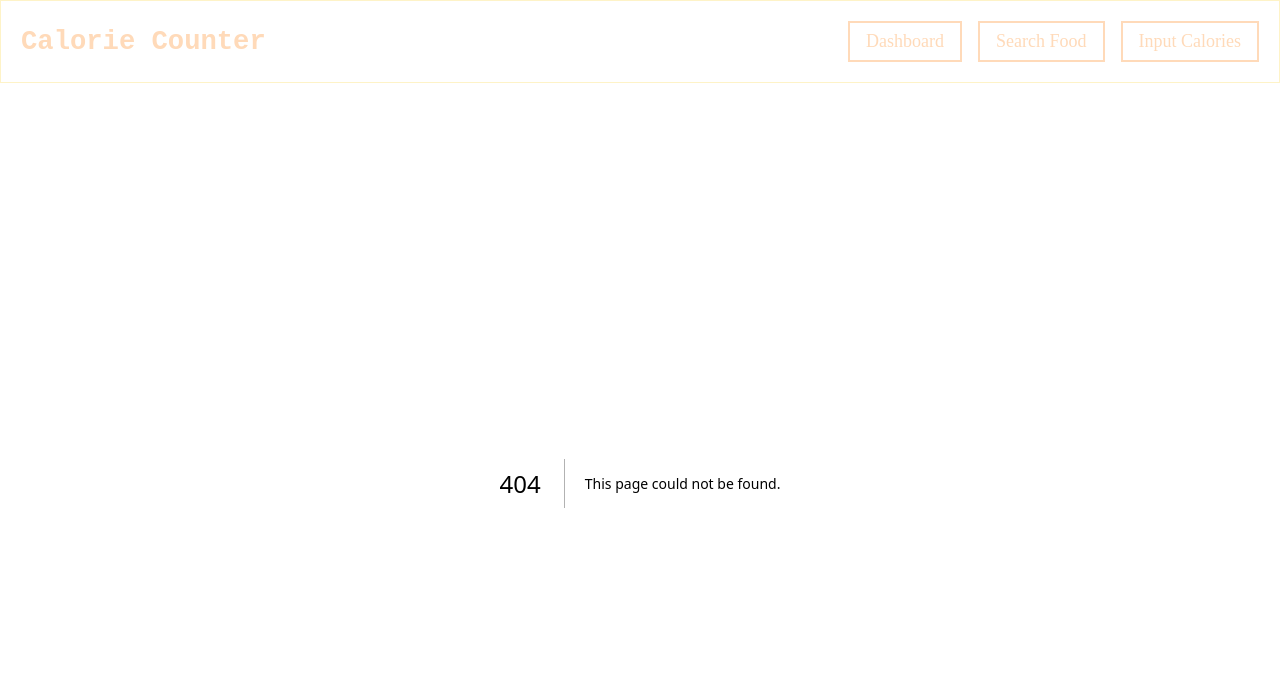
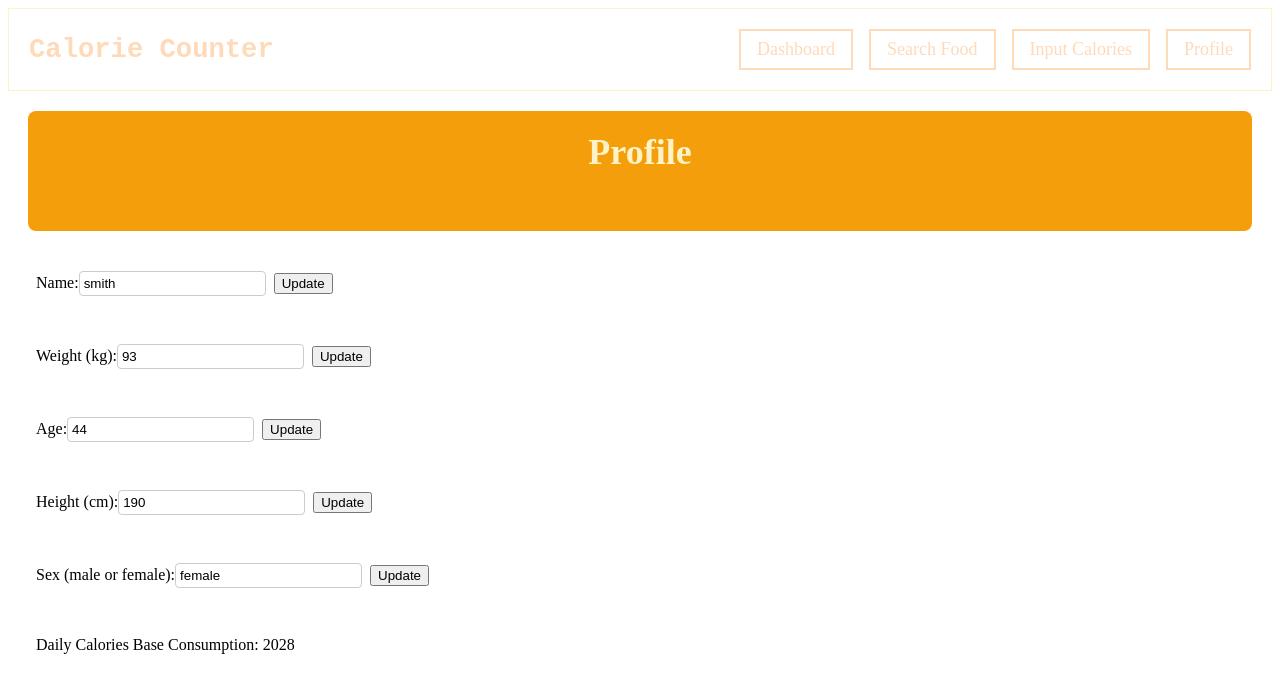
Before and after one commit to HarrisYu5/CS391FinalProject, a Next.js app: page /profile in a window 1280 px wide. Before the commit this address had no page. Shown: the top 692 px of the page. Built offline with nearby package versions, Linux system fonts and the light colour scheme.

Commit message:
Added profile page and db.json to store user information

```diff
--- /dev/null
+++ b/app/api/profile/route.ts
@@ -0,0 +1,32 @@
+// Harris Yu hy002421@bu.edu
+import { NextRequest, NextResponse } from "next/server";
+import { promises as fs } from "fs";
+import path from "path";
+import { json } from "stream/consumers";
+
+
+const dbPath = path.join(process.cwd(), "db.json"); //Get the path to db.json. process.cwd() returns the current working directory
+
+export async function GET(req: NextRequest) {
+    const data = JSON.parse(await fs.readFile(dbPath, "utf-8")); //read the JSON file and parse it
+    return NextResponse.json(data.User);
+}
+
+
+
+export async function POST(request: Request) {
+    const updatedData = await request.json();
+    const data = JSON.parse(await fs.readFile(dbPath, "utf-8")); // read the JSON file and parse it
+
+    data.User = //update the User Property
+
+    {
+        ...data.User,
+        ...updatedData,
+    };
+
+    await fs.writeFile(dbPath, JSON.stringify(data, null,1)); //write the updated data back to db.json. 1 is for indentation in db.json
+    return NextResponse.json(data.User);
+
+
+}
--- a/app/components/header.tsx
+++ b/app/components/header.tsx
@@ -53,6 +53,7 @@ export default function Header() {
         <NavLink href="/dashboard">Dashboard</NavLink>
         <NavLink href="/">Search Food</NavLink>
         <NavLink href="/loading">Input Calories</NavLink>
+        <NavLink href="/profile">Profile</NavLink>
       </NavLinks>
     </HeaderContainer>
   );
--- /dev/null
+++ b/app/profile/page.tsx
@@ -0,0 +1,169 @@
+//Completed by Harris Yu hy002421@bu.edu
+"use strict";
+"use client"; // Client side component
+import {useState, useEffect} from "react";
+
+export default function ProfilePage(){
+    const [profile, setProfile] = useState<{name: string, age: number, weight: number, height: number, sex: string}>({name: "", age: 0, weight: 0, height: 0, sex: ""});
+    //initialize with empty values
+
+    // define the state for each input field
+    const [nameInput, setNameInput] = useState("");
+    const [weightInput, setWeightInput] = useState("");
+    const [ageInput, setAgeInput] = useState("");
+    const [heightInput, setHeightInput] = useState("");
+    const [sexInput, setSexInput] = useState("");
+
+
+    async function fetchData() {
+        const res = await fetch("/api/profile"); //send a get request to the api
+        const data = await res.json(); //parse data from the response
+
+
+        setProfile(data);
+        setNameInput(data.name);
+        //convert them into strings to display them in the input fields. I had weird bugs when I tried to display them as numbers.
+        setAgeInput(String(data.age));
+        setWeightInput(String(data.weight));
+        setHeightInput(String(data.height));
+        setSexInput(data.sex);
+
+    }
+
+
+    useEffect(() => {
+        fetchData(); // call fetchData once
+    }, []);
+
+
+
+    const handleUpdateField = async (field: string, value: string) => { //update each field
+
+
+        //fix the issue with the number fields. Instead of age 030 now it shows just 30
+        //--------------
+        const numberFields = ["age", "weight", "height"]; //if they're orignally numbers, convert them to numbers from strings
+        let bodyvalue;
+        if (numberFields.includes(field)) {
+            bodyvalue = Number(value);
+        }
+        else {
+            bodyvalue = value; //string is string, no need to convert
+        }
+        //--------------
+
+        await fetch("/api/profile", {
+            method: "POST",
+            headers: {
+                "Content-Type": "application/json",},
+            body: JSON.stringify({ [field]: bodyvalue }), //update the field with the new value
+        });
+        await fetchData(); // refresh the page to reflect the changes
+
+    }
+
+    function calculateBMR(weight: number, height: number, sex: string, age: number) {
+        //source for the formula https://www.verywellfit.com/how-many-calories-do-i-need-each-day-2506873
+        if (sex === "female") {
+            return 655.1 + (9.563 * weight) + (1.850 * height) - (4.676 * age);
+        } else if (sex === "male") {
+            return 66.47 + (13.75 * weight) + (5.003 * height) - (6.755 * age);
+        } else {
+            return (655.1 + (9.563 * weight) + (1.850 * height) - (4.676 * age) + 66.47 + (13.75 * weight) + (5.003 * height) - (6.755 * age)) / 2; //return the average if sex is not binary.
+        }
+    }
+
+    const dailyCalories = calculateBMR(profile.weight, profile.height, profile.sex, profile.age) * 1.2; // 1.2 is the activity level for idle. use it for simplicity sake.
+
+    return (
+        <div>
+          <h1 style={{
+            fontWeight: 'bold',
+            padding: '1.25rem',
+            margin: '1.25rem',
+            textAlign: 'center',
+            fontSize: '2.25rem',
+            height: '5rem',
+            backgroundColor: '#f59e0b',
+            color: '#fef3c7',
+            borderRadius: '0.5rem'
+        }} >Profile</h1>
+
+          <div style={{ padding: '1.25rem', margin: '0.5rem' }}>
+            <span>Name:</span>
+            <input
+              value={nameInput}
+              style={{ marginRight: '0.5rem', padding: '0.25rem', borderRadius: '0.25rem', border: '1px solid #ccc' }}
+              onChange={(e) => setNameInput(e.target.value)}
+            />
+            <button
+              onClick={() => handleUpdateField('name', nameInput)}
+            >
+              Update
+            </button>
+          </div>
+
+          <div style={{ padding: '1.25rem', margin: '0.5rem' }}>
+            <span>Weight (kg):</span>
+            <input
+              type="number"
+              style={{ marginRight: '0.5rem', padding: '0.25rem', borderRadius: '0.25rem', border: '1px solid #ccc' }}
+              value={weightInput}
+              onChange={(e) => setWeightInput(e.target.value)}
+            />
+            <button
+              onClick={() => handleUpdateField('weight', weightInput.toString())}
+            >
+              Update
+            </button>
+          </div>
+
+          <div style={{ padding: '1.25rem', margin: '0.5rem' }}>
+            <span>Age:</span>
+            <input
+              type="number"
+              style={{ marginRight: '0.5rem', padding: '0.25rem', borderRadius: '0.25rem', border: '1px solid #ccc' }}
+              value={ageInput}
+              onChange={(e) => setAgeInput(e.target.value)}
+            />
+            <button
+              onClick={() => handleUpdateField('age', ageInput.toString())}
+            >
+              Update
+            </button>
+          </div>
+
+          <div style={{ padding: '1.25rem', margin: '0.5rem' }}>
+            <span>Height (cm):</span>
+            <input
+              type="number"
+              style={{ marginRight: '0.5rem', padding: '0.25rem', borderRadius: '0.25rem', border: '1px solid #ccc' }}
+              value={heightInput}
+              onChange={(e) => setHeightInput((e.target.value))}
+            />
+            <button
+              onClick={() => handleUpdateField('height', heightInput.toString())}
+            >
+              Update
+            </button>
+          </div>
+
+          <div style={{ padding: '1.25rem', margin: '0.5rem' }}>
+            <span>Sex (male or female):</span>
+            <input
+              value={sexInput}
+              style={{ marginRight: '0.5rem', padding: '0.25rem', borderRadius: '0.25rem', border: '1px solid #ccc' }}
+              onChange={(e) => setSexInput(e.target.value)}
+            />
+            <button
+              onClick={() => handleUpdateField('sex', sexInput)}
+            >
+              Update
+            </button>
+          </div>
+          <div style={{ padding: '1.25rem', margin: '0.5rem' }}>
+            <span>Daily Calories Base Consumption:</span> {Math.round(dailyCalories)}
+          </div>
+        </div>
+    );
+}
--- /dev/null
+++ b/db.json
@@ -0,0 +1,9 @@
+{
+ "User": {
+  "name": "smith",
+  "weight": 93,
+  "height": 190,
+  "age": 44,
+  "sex": "female"
+ }
+}
```
Also changed, not shown: package.json (+4 -3 lines), 2 other files (tests, documents, lock files or other folders).
